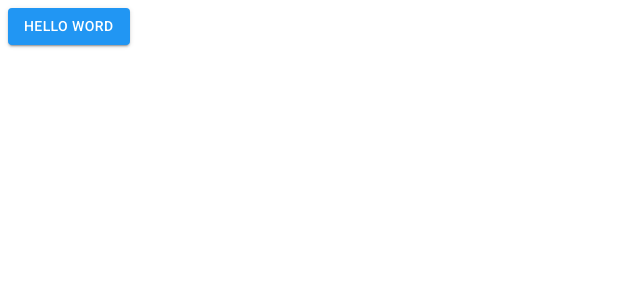
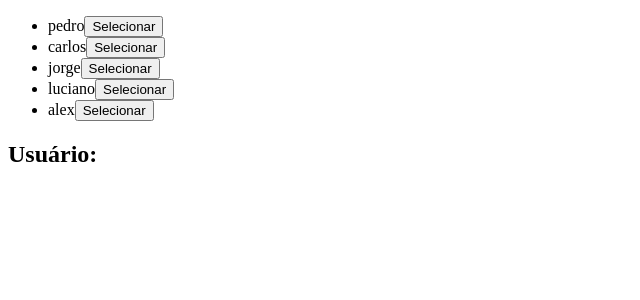
Before and after one commit to GilsonAlvesdeSouza/react_laravel, a React (Create React App) app: page / in a window 1280 px wide. Shown: the top 300 px of the page, without its empty margins (0-640 px from the left). Built offline with nearby package versions, Linux system fonts and the light colour scheme.

Commit message:
addicionando material-Ui

```diff
--- a/package.json
+++ b/package.json
@@ -8,9 +8,13 @@
     "@testing-library/jest-dom": "^5.11.4",
     "@testing-library/react": "^11.1.0",
     "@testing-library/user-event": "^12.1.10",
+    "axios": "^0.21.4",
     "react": "^17.0.2",
     "react-dom": "^17.0.2",
+    "react-redux": "^7.2.5",
+    "react-router-dom": "^5.3.0",
     "react-scripts": "4.0.3",
+    "redux": "^4.1.1",
     "web-vitals": "^1.0.1"
   },
   "scripts": {
--- a/src/App.js
+++ b/src/App.js
@@ -1,5 +1,8 @@
-import Button from '@material-ui/core/Button'
+import {Provider} from 'react-redux';
+import {store} from './store/store';
 import {createTheme, ThemeProvider} from '@material-ui/core/styles';
+import SideBar from "./components/SideBar";
+import Usuarios from "./components/Usuarios";
 
 const theme = createTheme({
     palette: {
@@ -11,13 +14,14 @@ const theme = createTheme({
 
 function App() {
     return (
-        <ThemeProvider theme={theme}>
-            <div className="App">
-                <Button variant={"contained"} color={"primary"}>
-                    Hello Word
-                </Button>
-            </div>
-        </ThemeProvider>
+        <Provider store={store}>
+            <ThemeProvider theme={theme}>
+                <div className="App">
+                    <SideBar/>
+                    <Usuarios/>
+                </div>
+            </ThemeProvider>
+        </Provider>
     );
 }
 
--- /dev/null
+++ b/src/components/SideBar.jsx
@@ -0,0 +1,34 @@
+import React, {Component} from 'react';
+import {connect} from 'react-redux';
+import {selecionaUsuario} from '../store/actions/usuarios.action'
+
+class SideBar extends Component {
+    usuarios = this.props.usuarios.list;
+
+    listaUsuarios = this.usuarios.map((usuario, key) => (
+        <li key={`usuario ${key}`}>{usuario}
+            <button onClick={() => this.props.selecionaUsuario(usuario)}>Selecionar</button>
+        </li>
+    ));
+
+    render() {
+        return (
+            <ul>
+                {this.listaUsuarios}
+            </ul>
+        );
+    }
+}
+
+const mapStateToProps = (state) => {
+    const {usuariosReducer} = state;
+    return {usuarios: usuariosReducer};
+}
+
+const mapDispatchToProps = dispatch => ({
+    selecionaUsuario: (usuario) => dispatch(dispatch(selecionaUsuario(usuario))),
+});
+
+export default connect(
+    mapStateToProps, mapDispatchToProps
+)(SideBar);
--- /dev/null
+++ b/src/components/Usuarios.jsx
@@ -0,0 +1,27 @@
+import React, {Component} from 'react';
+import {connect} from 'react-redux';
+
+class Usuarios extends Component {
+
+
+    render() {
+        return (
+            <div>
+                <h2>Usuário: {this.props.usuarios.active}</h2>
+            </div>
+        );
+    }
+}
+
+const mapStateToProps = (state) => {
+    const {usuariosReducer} = state;
+    return {
+        usuarios: usuariosReducer
+    };
+}
+
+const mapDispatchToProps = {}
+
+export default connect(
+    mapStateToProps, mapDispatchToProps
+)(Usuarios);
--- /dev/null
+++ b/src/store/actions/usuarios.action.js
@@ -0,0 +1,4 @@
+export const selecionaUsuario = usuario => ({
+    type: 'USUARIO_SELECIONADO',
+    payload: usuario,
+});
--- /dev/null
+++ b/src/store/reducers/rootReducer.js
@@ -0,0 +1,8 @@
+import {combineReducers} from "redux";
+import usuariosReducer from "./usuariosReducer";
+
+const rootReducer = combineReducers({
+    usuariosReducer
+});
+
+export default rootReducer;
--- /dev/null
+++ b/src/store/reducers/usuariosReducer.js
@@ -0,0 +1,24 @@
+const initialState = {
+    usuarios:{
+     active: null,
+     list: [
+         'pedro',
+         'carlos',
+         'jorge',
+         'luciano',
+         'alex',
+     ],
+    }
+};
+
+const usuariosReducer = (state= initialState.usuarios, action) => {
+    if (action.type === 'USUARIO_SELECIONADO' ){
+        return{
+            ...state,
+            active: action.payload,
+        }
+    }
+    return state;
+}
+
+export default usuariosReducer;
--- /dev/null
+++ b/src/store/store.js
@@ -0,0 +1,4 @@
+import {createStore} from 'redux';
+import rootReducer from './reducers/rootReducer';
+
+export const store = createStore(rootReducer);
```
Also changed, not shown: src/routes.js (added, +15 -0 lines), src/view/login/Login.jsx (added, +25 -0 lines), src/config/globalConfig.js (added), 1 other file (tests, documents, lock files or other folders).
